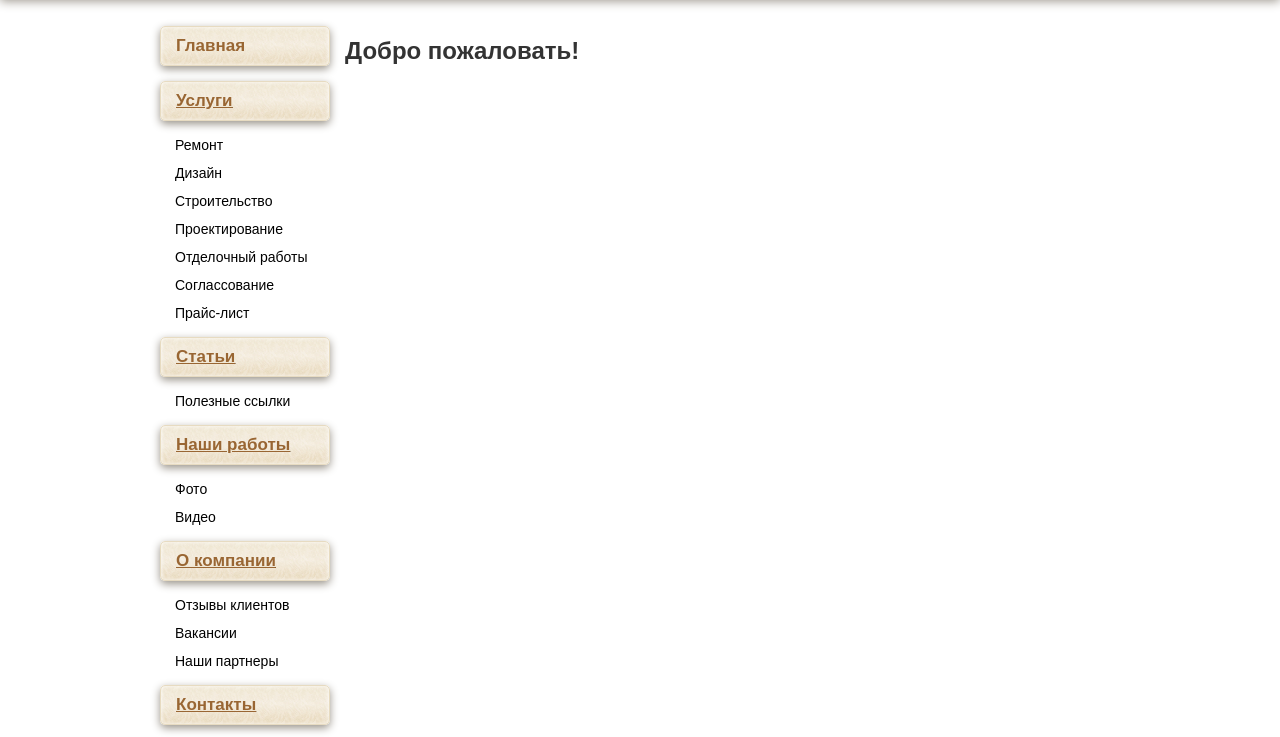
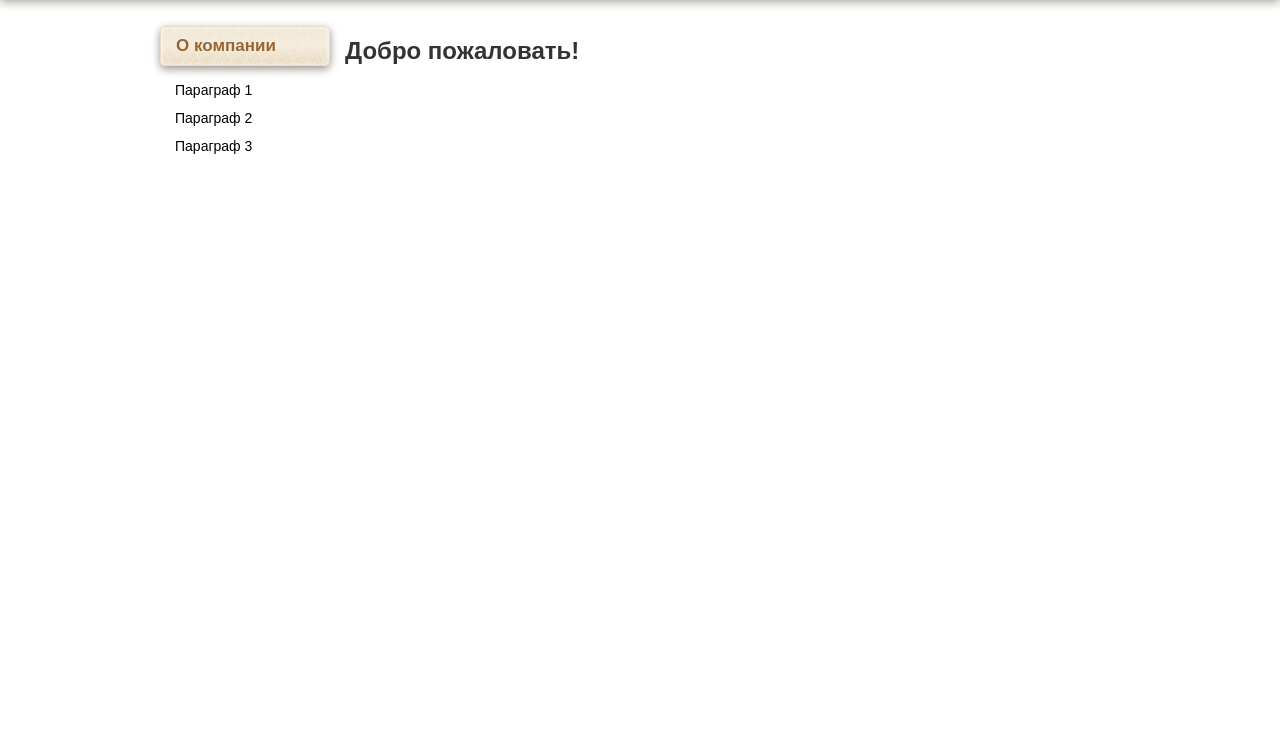
Before and after one commit to linkmagic/videoanalyzer, a plain HTML site: page index.html in a window 1280 px wide. Shown: the part 162-899 px from the top of the page. Drawn offline with Linux system fonts and the light colour scheme.

Commit message:
modify index.html

```diff
--- a/index.html
+++ b/index.html
@@ -18,8 +18,8 @@
     	<div class="template_container">
 
 			<div id="template_logo_section">
-            	<h1>Company of name and logo</h1>
-                <h2>Slogan of company</h2>
+            	<h1>Interactive Rehabilitation Technology</h1>
+                <h2>Movement is life</h2>
             </div>
 
             <div id="template_social">
@@ -33,10 +33,9 @@
 
 			<div id="template_menu_section">
 				<ul>
-					<li><a href="index.html" class="current"><span class="left">Главная</span></a></li>
-					<li><a href="services.html"><span class="left">О проекте</span></a></li>
+					<li><a href="index.html" class="current"><span class="left">О проекте</span></a></li>
 					<li><a href="articles.html"><span class="left">Статьи</span></a></li>
-					<li><a href="our_works.html"><span class="left">Блог</span></a></li>
+					<li><a href="blog.html"><span class="left">Блог</span></a></li>
 					<li><a href="contacts.html"><span class="left">Контакты</span></a></li>
 				</ul>
 			</div>
@@ -52,48 +51,12 @@
 			<div id="template_left_section">
 
 				<div class="template_left_section_box">
-				  <div class="template_left_section_box_top"><span class="left">Главная</span></div>
-				</div>
-
-				<div class="template_left_section_box">
-				  <div class="template_left_section_box_top"><a href="services.html"><span class="left"><span class="template_left_section_box_top_font_style">Услуги</span></a></div>
+				  <div class="template_left_section_box_top">О компании</div>
 					<div class="template_left_section_box_body">
-						<p>Ремонт</p>
-						<p>Дизайн</p>
-						<p>Строительство</p>
-						<p>Проектирование</p>
-						<p>Отделочный работы</p>
-						<p>Соглассование</p>
-						<p>Прайс-лист</p>
+						<p>Параграф 1</p>
+						<p>Параграф 2</p>
+						<p>Параграф 3</p>
 					</div>
-				</div>
-
-				<div class="template_left_section_box">
-				  <div class="template_left_section_box_top"><a href="articles.html"><span class="template_left_section_box_top_font_style">Статьи</span></a></div>
-					<div class="template_left_section_box_body">
-						<p>Полезные ссылки</p>
-					</div>
-				</div>
-
-				<div class="template_left_section_box">
-				  <div class="template_left_section_box_top"><a href="our_works.html"><span class="template_left_section_box_top_font_style">Наши работы</span></a></div>
-					<div class="template_left_section_box_body">
-						<p>Фото</p>
-						<p>Видео</p>
-					</div>
-				</div>
-
-				<div class="template_left_section_box">
-				  <div class="template_left_section_box_top"><a href="about_company.html"><span class="template_left_section_box_top_font_style">О компании</span></a></div>
-					<div class="template_left_section_box_body">
-						<p>Отзывы клиентов</p>
-						<p>Вакансии</p>
-						<p>Наши партнеры</p>
-					</div>
-				</div>
-
-				<div class="template_left_section_box">
-				  <div class="template_left_section_box_top"><a href="contacts.html"><span class="template_left_section_box_top_font_style">Контакты</span></a></div>
 				</div>
 
 			</div>
```
Also changed, not shown: 1 other file.
